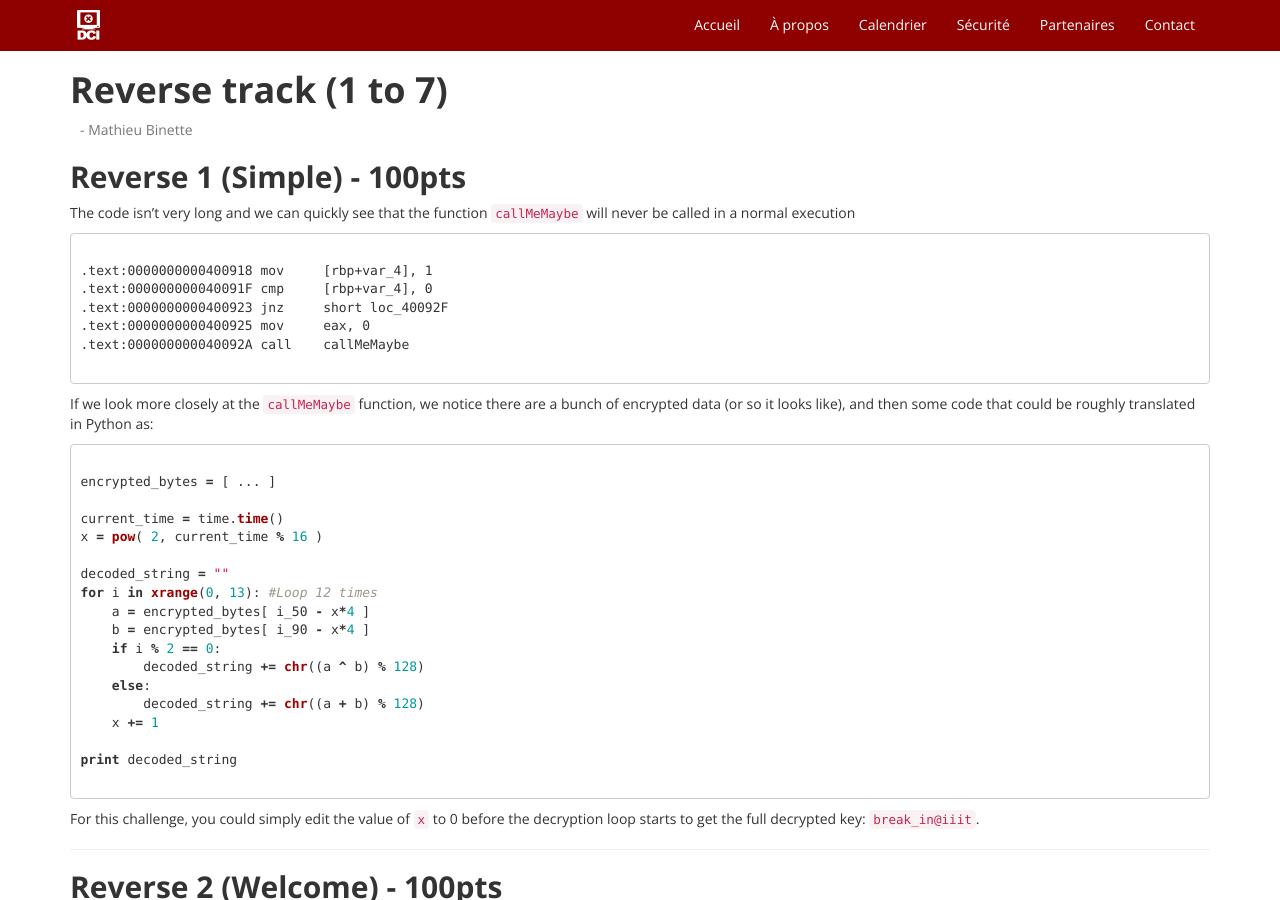
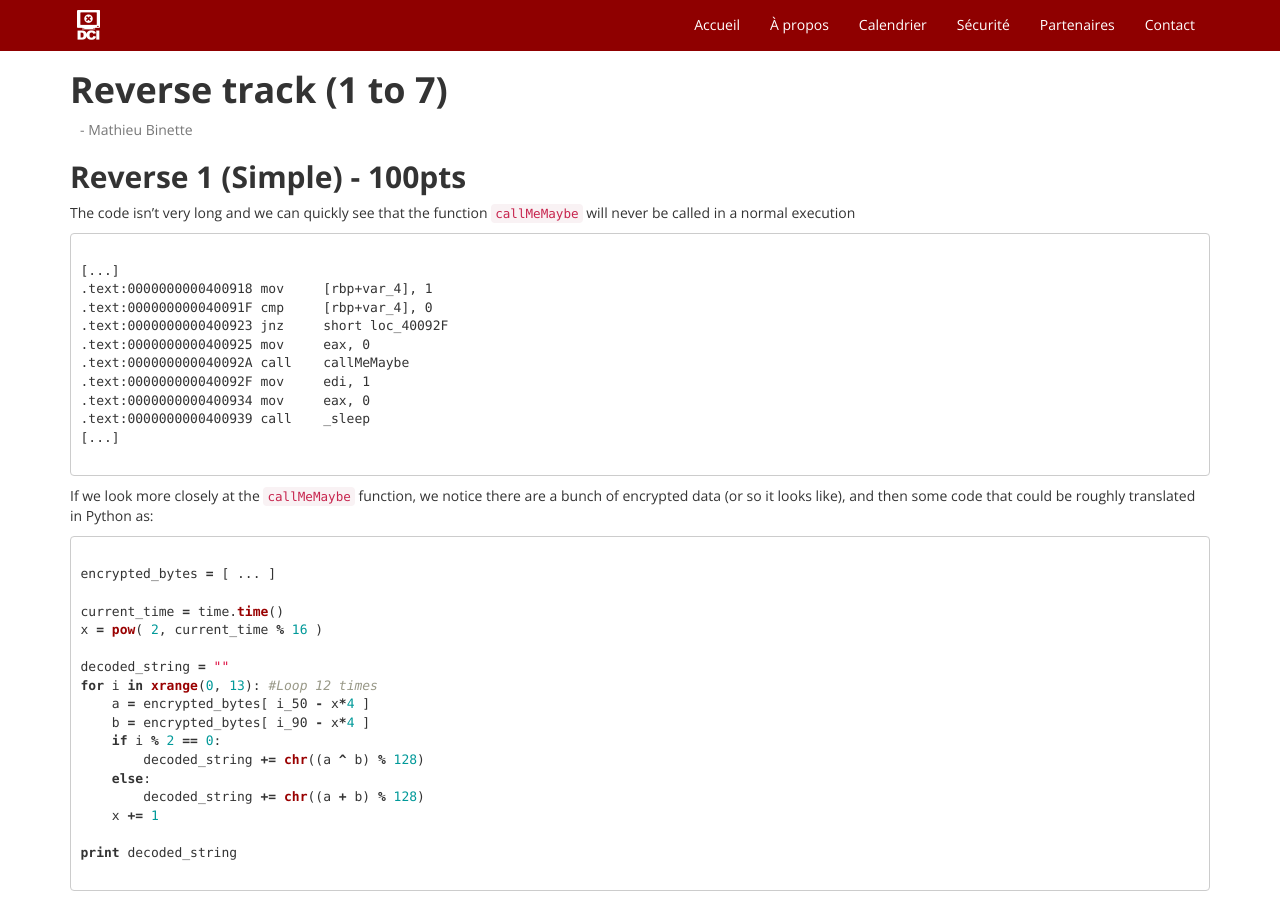
Before and after one commit to dciets/dciets.github.io, a Jekyll site: the page built from writeups/_posts/2014-01-13-break-in-2014-reverse-track.markdown, in a window 1280 px wide and 900 px high. Built offline with Jekyll 4.4.1, drawn with Linux system fonts in a browser that asks for light colours; Markdown is read by kramdown in place of the engine named in the settings; comment, search, counter and statistics services are not loaded.

Commit message:
Update section secu + update writeup

````diff
--- a/securite.html
+++ b/securite/index.html
@@ -5,7 +5,8 @@ title: "Sécurité"
 <div class='container'>
   <h1>Sécurité</h1>
   <div class='row'>
-    <div class="alert alert-info">Le sujet de la semaine est <strong>la sécurité web</strong>. Rendez-vous au <strong>A-3322</strong>, lundi le 13 janvier à 18h00!</div>
+    <!--<div class="alert alert-info">Le sujet de la semaine est <strong>la sécurité web</strong>. Rendez-vous au <strong>A-3322</strong>, lundi le 13 janvier à 18h00!</div>-->
+    <div class="alert alert-info">Cette semaine, rendez-vous au <strong><a href="http://montrehack.ca/">MontreHack</a></strong> pour des problèmes variés de <strong>Steganographie</strong> (par Mathieu Lavoie).</div>
   </div>
   <div class='row'>
     <div class='col-md-4 posts'>
--- a/writeups/_posts/2014-01-13-break-in-2014-reverse-track.markdown
+++ b/writeups/_posts/2014-01-13-break-in-2014-reverse-track.markdown
@@ -11,11 +11,16 @@ The code isn't very long and we can quickly see that the function `callMeMaybe`
 
 ```
 
+[...]
 .text:0000000000400918 mov     [rbp+var_4], 1
 .text:000000000040091F cmp     [rbp+var_4], 0
 .text:0000000000400923 jnz     short loc_40092F
 .text:0000000000400925 mov     eax, 0
 .text:000000000040092A call    callMeMaybe
+.text:000000000040092F mov     edi, 1
+.text:0000000000400934 mov     eax, 0
+.text:0000000000400939 call    _sleep
+[...]
 
 ```
 
````
